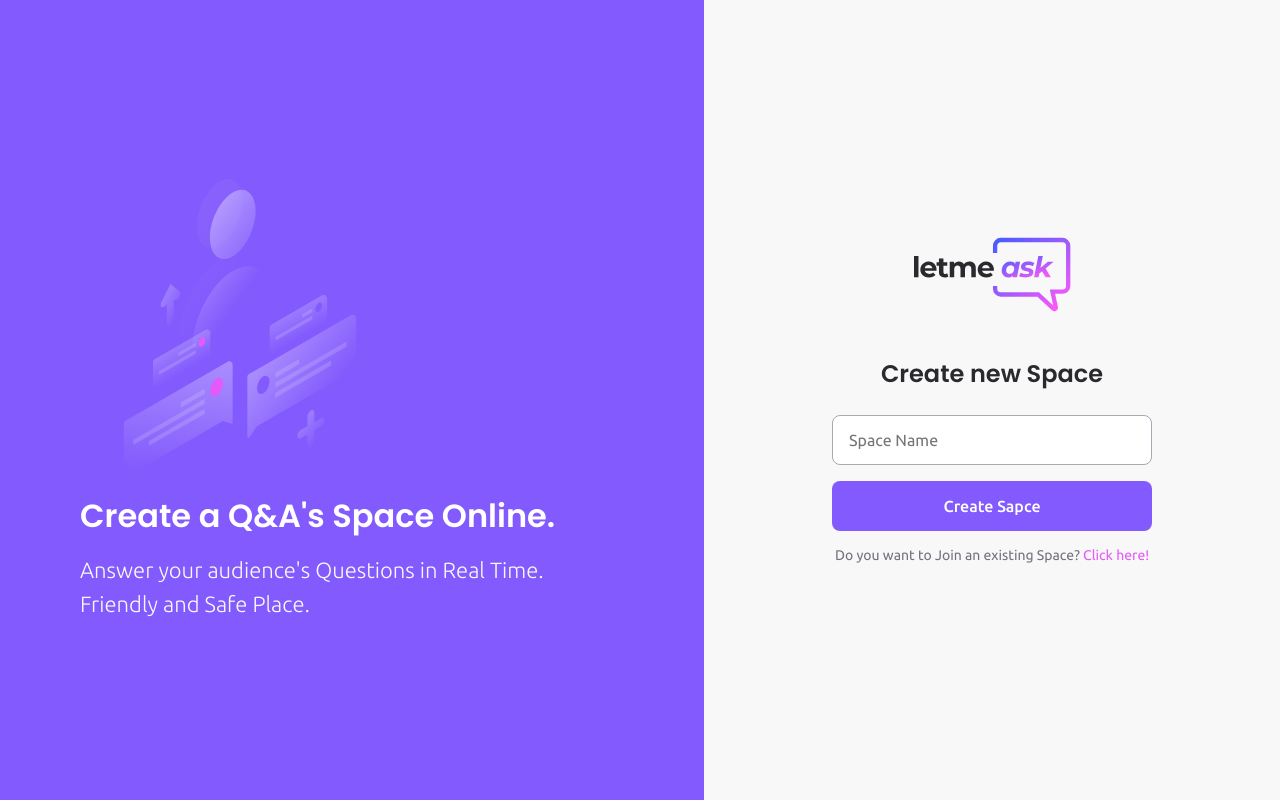
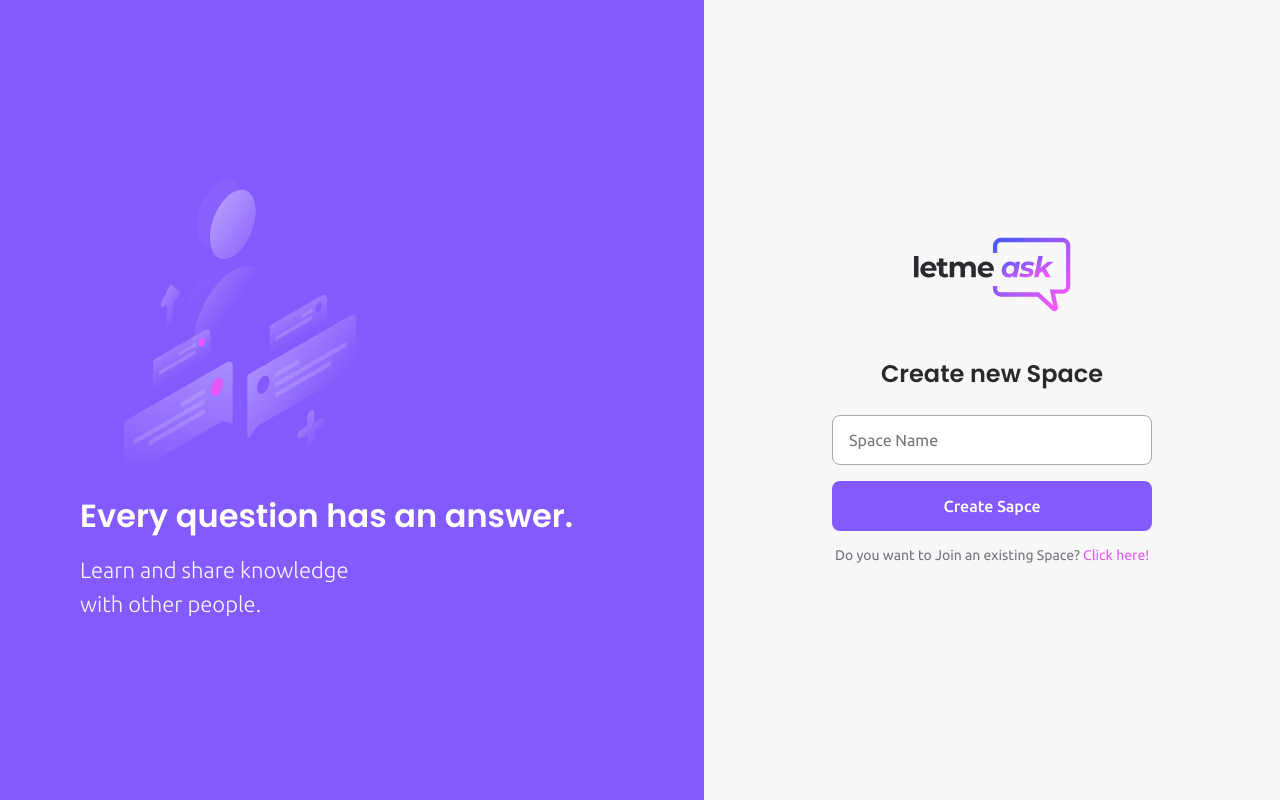
Before and after one commit to oqnunes/nlw-06-together-letmeask, a React (Create React App) app: page /new-space in a window 1280 px wide. Built offline with nearby package versions, Linux system fonts and the light colour scheme; no server answers.

Commit message:
Fix(): Changing the copy from the creation section aside.

```diff
--- a/src/pages/NewSpace.tsx
+++ b/src/pages/NewSpace.tsx
@@ -11,10 +11,10 @@ export function NewSpace(){
       <aside>
         <img src={illustrationImg} alt="Illustration Img" />
         <strong>
-          Create a Q&amp;A's Space Online.
+          Every question has an answer.
         </strong>
         <p>
-          Answer your audience's Questions in Real Time. Friendly and Safe Place.
+          Learn and share knowledge<br />with other people.
         </p>
       </aside>
       <main>
```
